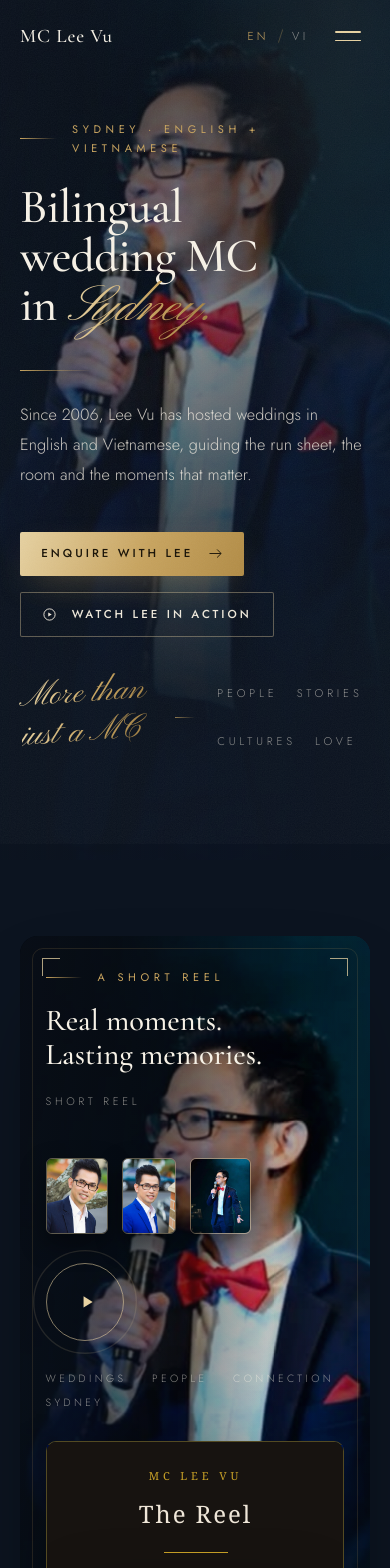
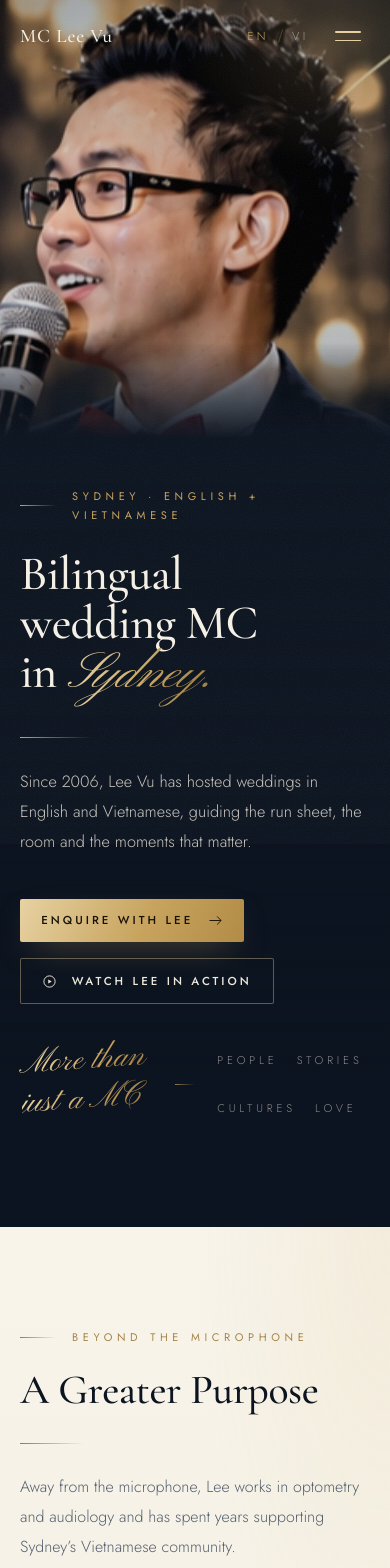
Before and after one commit to ohlalahahaha/mcleevu-wedding-mc, a React (Vite) app: page / in a window 390 px wide. Shown: the top 1568 px of the page. Built offline with nearby package versions, Linux system fonts and the light colour scheme.

Commit message:
Replace hero photo with approved artifact crop; move reel below enquire section

```diff
--- a/src/main.jsx
+++ b/src/main.jsx
@@ -6,6 +6,7 @@ const HEALTH_LINK = 'https://business.fairfieldcity.nsw.gov.au/Business-Director
 const REEL_SRC = '/media/lee-vu-reel.mp4';
 const REEL_HTML = '/lee-vu-reel.html';
 const STAGE_IMG = '/media/lee-vu-stage-2x.jpg';
+const HERO_ARTIFACT = '/media/lee-vu-hero-artifact.webp';
 
 const COPY = {
   en: {
@@ -332,6 +333,7 @@ function App() {
     if (!media) return;
     let ticking = false;
     const onScroll = () => {
+      if (window.innerWidth <= 1060) return;
       if (!ticking) {
         requestAnimationFrame(() => {
           const y = Math.min(window.scrollY, window.innerHeight);
@@ -385,7 +387,7 @@ function App() {
       <section className="hero" aria-labelledby="hero-title">
         <div className="hero-media" aria-hidden="true">
           <div className={"ph ph--hero" + (platesHidden.hero ? " ph-done" : "")} aria-hidden="true"><span className="ph-mark">LEE&nbsp;VU</span></div>
-          <img className="media-img kb" src={STAGE_IMG} onLoad={(e) => { e.currentTarget.classList.add('loaded'); hidePlate('hero'); }} alt="" fetchPriority="high" decoding="async" />
+          <img className="media-img kb" src={HERO_ARTIFACT} onLoad={(e) => { e.currentTarget.classList.add('loaded'); hidePlate('hero'); }} alt="" fetchPriority="high" decoding="async" />
           <span className="tone" aria-hidden="true"></span>
           <div className="bokeh" aria-hidden="true"><i></i><i></i><i></i><i></i><i></i><i></i></div>
         </div>
@@ -418,40 +420,7 @@ function App() {
             <ul className="word-stack">{[t.w1, t.w2, t.w3, t.w4].map(w => <li key={w}>{w}</li>)}</ul>
           </aside>
         </div>
-        <a className="scroll-cue" href="#reel"><span className="cue-label">{t.cue}</span><span className="cue-line" aria-hidden="true"></span></a>
-      </section>
-      <section className="reel" id="reel" aria-labelledby="reel-title">
-        <div className="reel-card reveal">
-          <span className="tick tick--tl" aria-hidden="true"></span>
-          <span className="tick tick--tr" aria-hidden="true"></span>
-          <span className="tick tick--bl" aria-hidden="true"></span>
-          <span className="tick tick--br" aria-hidden="true"></span>
-          <div className="reel-media" aria-hidden="true">
-            {!prefersReduced && <div className={"ph ph--hero" + (platesHidden.candid ? " ph-done" : "")} aria-hidden="true"><span className="ph-mark">LEE&nbsp;VU</span></div>}
-            <img className="media-img" src="/media/lee-vu-stage.jpg" alt="" loading="lazy" decoding="async" onLoad={(e) => { e.currentTarget.classList.add('loaded'); hidePlate('candid'); }} />
-            <span className="tone" aria-hidden="true"></span>
-          </div>
-          <div className="reel-veil" aria-hidden="true"></div>
-          <div className="reel-content">
-            <div className="reel-copy">
-              <p className="eyebrow">{t.reelEyebrow}</p>
-              <h2 className="reel-title" id="reel-title">{t.reelTitle}</h2>
-              <p className="reel-meta">{t.reelMeta}</p>
-            </div>
-            <button className="play" type="button" onClick={openFilm} aria-label={t.modalLabel}>
-              <svg viewBox="0 0 24 24" aria-hidden="true"><path d="M8 5.2v13.6L19 12z"></path></svg>
-            </button>
-            <ul className="reel-tags">{[t.g1, t.g2, t.g3, t.g4].map(g => <li key={g}>{g}</li>)}</ul>
-            <div className="reel-html-panel">
-              <iframe className="reel-html-frame" src={REEL_HTML} title="MC Lee Vu — The Reel" loading="lazy"></iframe>
-            </div>
-            <div className="reel-strip" aria-hidden="true">
-              <img src="/media/lee-vu-portrait-navy.jpg" alt="" loading="lazy" decoding="async" />
-              <img src="/media/lee-vu-portrait-blue.jpg" alt="" loading="lazy" decoding="async" />
-              <img src="/media/lee-vu-stage.jpg" alt="" loading="lazy" decoding="async" />
-            </div>
-          </div>
-        </div>
+        <a className="scroll-cue" href="#purpose"><span className="cue-label">{t.cue}</span><span className="cue-line" aria-hidden="true"></span></a>
       </section>
       <section className="purpose" id="purpose" aria-labelledby="purpose-title">
         <div className="purpose-grid">
@@ -534,6 +503,39 @@ function App() {
           </details>)}
         </div>
       </section>
+      <section className="reel" id="reel" aria-labelledby="reel-title">
+        <div className="reel-card reveal">
+          <span className="tick tick--tl" aria-hidden="true"></span>
+          <span className="tick tick--tr" aria-hidden="true"></span>
+          <span className="tick tick--bl" aria-hidden="true"></span>
+          <span className="tick tick--br" aria-hidden="true"></span>
+          <div className="reel-media" aria-hidden="true">
+            {!prefersReduced && <div className={"ph ph--hero" + (platesHidden.candid ? " ph-done" : "")} aria-hidden="true"><span className="ph-mark">LEE&nbsp;VU</span></div>}
+            <img className="media-img" src="/media/lee-vu-stage.jpg" alt="" loading="lazy" decoding="async" onLoad={(e) => { e.currentTarget.classList.add('loaded'); hidePlate('candid'); }} />
+            <span className="tone" aria-hidden="true"></span>
+          </div>
+          <div className="reel-veil" aria-hidden="true"></div>
+          <div className="reel-content">
+            <div className="reel-copy">
+              <p className="eyebrow">{t.reelEyebrow}</p>
+              <h2 className="reel-title" id="reel-title">{t.reelTitle}</h2>
+              <p className="reel-meta">{t.reelMeta}</p>
+            </div>
+            <button className="play" type="button" onClick={openFilm} aria-label={t.modalLabel}>
+              <svg viewBox="0 0 24 24" aria-hidden="true"><path d="M8 5.2v13.6L19 12z"></path></svg>
+            </button>
+            <ul className="reel-tags">{[t.g1, t.g2, t.g3, t.g4].map(g => <li key={g}>{g}</li>)}</ul>
+            <div className="reel-html-panel">
+              <iframe className="reel-html-frame" src={REEL_HTML} title="MC Lee Vu — The Reel" loading="lazy"></iframe>
+            </div>
+            <div className="reel-strip" aria-hidden="true">
+              <img src="/media/lee-vu-portrait-navy.jpg" alt="" loading="lazy" decoding="async" />
+              <img src="/media/lee-vu-portrait-blue.jpg" alt="" loading="lazy" decoding="async" />
+              <img src="/media/lee-vu-stage.jpg" alt="" loading="lazy" decoding="async" />
+            </div>
+          </div>
+        </div>
+      </section>
     </main>
     <footer className="footer">
       <p className="eyebrow eyebrow--center reveal">{t.footEyebrow}</p>
--- a/src/styles.css
+++ b/src/styles.css
@@ -195,7 +195,8 @@ body.menu-open .menu-nav a{opacity:1;transform:none}
 
 /* — hero — */
 .hero{position:relative;min-height:100vh;min-height:100svh;display:flex;align-items:center;overflow:hidden;background:var(--ink)}
-.hero-media{position:absolute;top:-8%;bottom:-8%;right:0;width:min(62%,940px);z-index:0;overflow:hidden;will-change:transform}
+.hero-media{position:absolute;top:-8%;bottom:-8%;right:0;width:min(47.2vh,62%);z-index:0;overflow:hidden;will-change:transform;
+  -webkit-mask-image:linear-gradient(90deg,transparent 0,#000 10%);mask-image:linear-gradient(90deg,transparent 0,#000 10%)}
 .hero-media::after{content:'';position:absolute;inset:0;z-index:3;pointer-events:none;mix-blend-mode:screen;
   background:radial-gradient(60% 45% at 88% 8%,rgba(216,178,110,.20),transparent 70%)}
 .hero-shade{
@@ -204,7 +205,7 @@ body.menu-open .menu-nav a{opacity:1;transform:none}
              linear-gradient(180deg,rgba(12,20,32,.6),transparent 30%,transparent 62%,rgba(12,20,32,.85));
 }
 /* crop anchored to the provided photograph — Lee's face upper-right */
-.hero-media .media-img{object-position:62% 20%}
+.hero-media .media-img{object-position:50% 20%}
 .hero-inner{
   position:relative;z-index:2;width:100%;
   padding:7.5rem var(--pad) 6.5rem;
@@ -228,11 +229,11 @@ body.menu-open .menu-nav a{opacity:1;transform:none}
 .hero-lede{font-size:clamp(1.02rem,1.35vw,1.2rem);line-height:1.85;max-width:46ch}
 .hero-cta{display:flex;flex-wrap:wrap;gap:1rem;margin-top:2.6rem}
 
-.hero-arc{position:absolute;top:5%;right:3%;width:clamp(220px,26vw,400px);z-index:2;opacity:.6;pointer-events:none}
+.hero-arc{position:absolute;top:5%;right:calc(47.2vh + 2%);width:clamp(220px,26vw,400px);z-index:2;opacity:.6;pointer-events:none}
 .hero-arc path{stroke-dasharray:520;stroke-dashoffset:520;animation:arcDraw 2.4s var(--ease) 1.1s forwards}
 @keyframes arcDraw{to{stroke-dashoffset:0}}
 
-.hero-note{justify-self:end;text-align:left;padding-right:clamp(.25rem,1.5vw,1rem)}
+.hero-note{justify-self:start;text-align:left;padding-right:clamp(.25rem,1.5vw,1rem)}
 .script-note{font-size:clamp(2.1rem,3.2vw,3rem);line-height:1.15;max-width:9ch;transform:rotate(-6deg);transform-origin:left}
 .note-rule{display:block;width:1px;height:3rem;margin:1.6rem 0 1.3rem .2rem;background:linear-gradient(180deg,var(--gold),transparent);opacity:.7}
 .word-stack li{
@@ -507,13 +508,13 @@ body.menu-open .menu-nav a{opacity:1;transform:none}
 
 /* — responsive — */
 @media (max-width:1060px){
-  .hero{align-items:flex-end}
-  .hero-media{width:100%}
-  .hero-media .media-img{object-position:50% 16%}
-  .hero-shade{background:linear-gradient(90deg,rgba(12,20,32,.7),rgba(12,20,32,.28) 45%,rgba(12,20,32,.55)),
-    linear-gradient(180deg,rgba(12,20,32,.55),rgba(12,20,32,.2) 38%,rgba(12,20,32,.92) 80%)}
+  .hero{display:block}
+  .hero-media{position:relative;top:auto;bottom:auto;width:100%;height:clamp(300px,52svh,480px);transform:none !important;
+    -webkit-mask-image:linear-gradient(180deg,#000 78%,transparent);mask-image:linear-gradient(180deg,#000 78%,transparent)}
+  .hero-media .media-img{object-position:50% 2%}
+  .hero-shade{background:linear-gradient(180deg,rgba(12,20,32,.12),transparent 28%,rgba(12,20,32,.45) 62%,rgba(12,20,32,.94) 88%)}
   .hero-arc,.bokeh{display:none}
-  .hero-inner{grid-template-columns:1fr;padding-bottom:6.5rem;gap:0}
+  .hero-inner{grid-template-columns:1fr;padding-top:3rem;padding-bottom:6.5rem;gap:0}
   .hero-copy{max-width:620px}
   .hero-note{position:relative;justify-self:start;display:flex;align-items:center;gap:1.4rem;margin-top:2.6rem;padding-right:0}
   .script-note{transform:rotate(-4deg);max-width:none;font-size:2.1rem}
```
Also changed, not shown: public/media/lee-vu-hero-artifact.webp (added).
